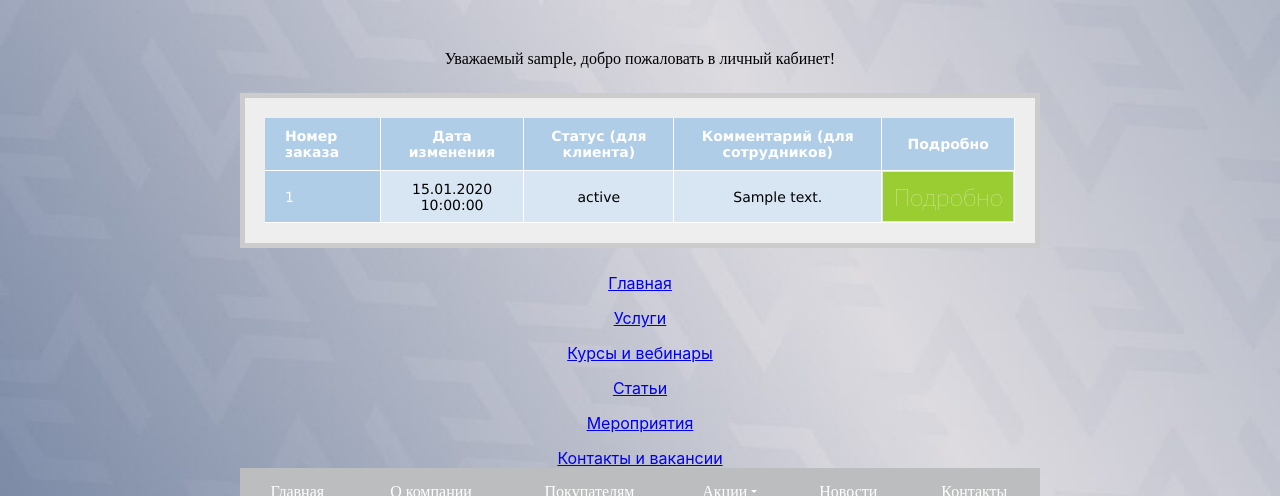
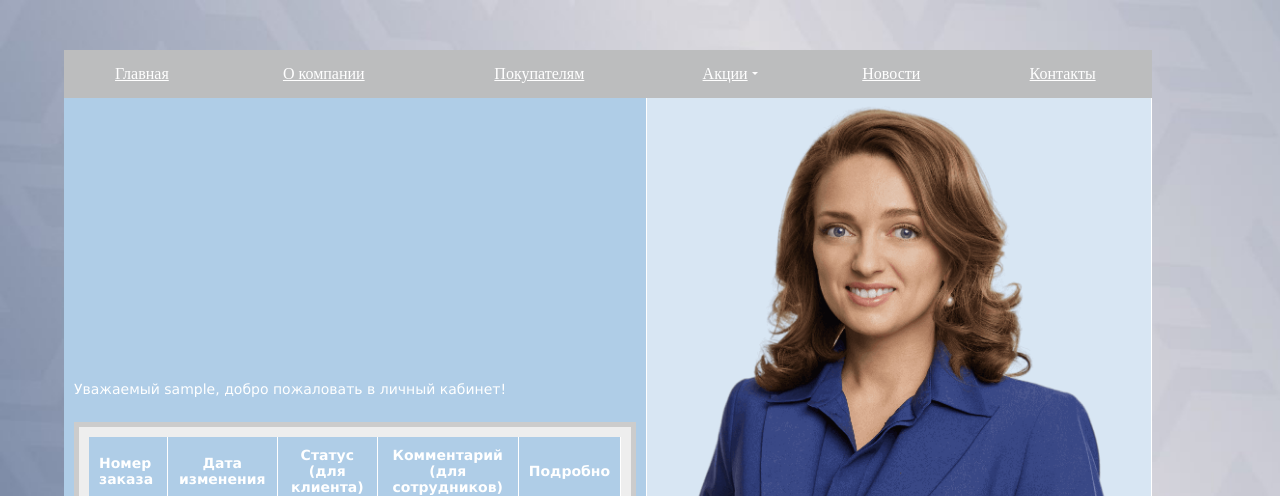
Before and after one commit to AlexeyPavlikhin/PersonalAccount, a PHP site: page /lk.php in a window 1280 px wide. Shown: the top 496 px of the page. Run offline with PHP 8.4, Linux system fonts and the light colour scheme; the visitor is signed in with stand-in values (Sample User, id 1); tables that the repository leaves empty or names only in its code hold one stand-in row (values such as "Sample post"); grey boxes are pictures that could not be loaded.

Commit message:
Имзменение стилей

```diff
--- a/lk.php
+++ b/lk.php
@@ -1,3 +1,27 @@
+<link rel="stylesheet" href="styles.css">
+<div class="menu">
+    <ul>
+        <li><a href="#">Главная</a></li>
+        <li><a href="#">О компании</a></li>
+        <li><a href="#">Покупателям</a></li>
+        <li>
+            <a class="menu-caret" href="#">Акции</a>
+            <ul>
+                <li><a href="#">Акция 1</a></li>
+                <li><a href="#">Акция 2</a></li>
+                <li><a href="#">Акция 3</a></li>
+                <li><a href="#">Акция 4</a></li>
+                <li><a href="#">Акция 5</a></li>
+            </ul>
+        </li>
+        <li><a href="#">Новости</a></li>
+        <li><a href="#">Контакты</a></li>
+    </ul>
+</div>
+<!--<div style="float: left; width: 50%; position: absolute ;">-->
+<table class='aaa'>
+    <tr class='aaa'>
+        <td class='aaa'>
 <?php
     session_start();
     include('config.php');
@@ -20,7 +44,9 @@
             echo "<td>" . $row["formated_row_creation_time"] . "</td>";
             echo "<td>" . $row["order_status"] . "</td>";
             echo "<td>" . $row["order_description"] . "</td>";
-            echo "<td> <button type='submit' name='detail' value='".$row["order_id"]."'>Подробно</button> </td>";
+        //echo "<td> <button type='submit' name='detail' value='".$row["order_id"]."'>Подробно</button> </td>";
+            echo "<td> <a href='lk.php?action=detail&id=".$row["order_id"]."'>Подробно</a> </td>";
+
             echo "</tr>";
         }
         echo "  </table>";
@@ -31,10 +57,11 @@
         if (isset($_GET['detail'])) {
             $_SESSION['detail_order_id'] = $_GET['detail'];
             header('Location: order_details.php');
+        }
 
-
-
-
+        if (isset($_GET['action']) && $_GET['action'] == 'detail') {
+            $_SESSION['detail_order_id'] = $_GET['id'];
+            header('Location: order_details.php');
         }
 
 
@@ -58,58 +85,15 @@
     }
 ?>
 
-<link rel="stylesheet" href="styles.css">
+<!--</div>-->
 
-<nav class="t450__menu">
-    <ul role="list" class="t450__list t-menu__list">
-        <li class="t450__list_item"> <a class="t-menu__link-item " href="/" data-menu-submenu-hook=""
-                data-menu-item-number="1">
-                Главная
-            </a> </li>
-        <li class="t450__list_item"> <a class="t-menu__link-item " href="/uslugi" data-menu-submenu-hook=""
-                data-menu-item-number="2">
-                Услуги
-            </a> </li>
-        <li class="t450__list_item"> <a class="t-menu__link-item " href="/kursy-i-vebinary" data-menu-submenu-hook=""
-                data-menu-item-number="3">
-                Курсы и&nbsp;вебинары
-            </a> </li>
-        <li class="t450__list_item"> <a class="t-menu__link-item " href="/articles" data-menu-submenu-hook=""
-                data-menu-item-number="4">
-                Статьи
-            </a> </li>
-        <li class="t450__list_item"> <a class="t-menu__link-item " href="/events" data-menu-submenu-hook=""
-                data-menu-item-number="5">
-                Мероприятия
-            </a> </li>
-        <li class="t450__list_item"> <a class="t-menu__link-item " href="/kontaktyi" data-menu-submenu-hook=""
-                data-menu-item-number="6">
-                Контакты и вакансии
-            </a> </li>
-    </ul>
-</nav>
-
-<div class="menu">
-    <ul>
-        <li><a href="#">Главная</a></li>
-        <li><a href="#">О компании</a></li>
-        <li><a href="#">Покупателям</a></li>
-        <li>
-            <a class="menu-caret" href="#">Акции</a>
-            <ul>
-                <li><a href="#">Акция 1</a></li>
-                <li><a href="#">Акция 2</a></li>
-                <li><a href="#">Акция 3</a></li>
-                <li><a href="#">Акция 4</a></li>
-                <li><a href="#">Акция 5</a></li>
-            </ul>
-        </li>
-        <li><a href="#">Новости</a></li>
-        <li><a href="#">Контакты</a></li>
-    </ul>
-</div>
-<div >
-    <img class="tn-atom__img"
-            src="https://static.tildacdn.com/tild3830-3137-4438-b536-396362626530/Mayya_1.png" alt=""
-            imgfield="tn_img_1694086384364"> </div>
-</div>
+</td>
+<td class='aaa'>
+    <!--<div style="width: 100%; position: relative; padding-left: 50%">-->
+    <!--<div style="width: 100%;>-->
+        <img src="Mayya_1.png" alt="" width="500">
+    <!--</div>-->
+    aaa
+</td>
+</tr>
+</table>
--- a/styles.css
+++ b/styles.css
@@ -1,10 +1,12 @@
 body {
     margin: 50px auto;
     text-align: center;
-    width: 800px;
+    width: 100%;
     background-image: url('fon-1-1_1.jpg');
     background-repeat: no-repeat;
     background-size: cover;
+    padding-left: 5%;
+    padding-right: 10%;
 }
 h1 {
     font-family: 'Passion One';
@@ -34,9 +36,9 @@ form {
 }
 form.table {
     margin: 25px auto;
-    padding: 20px;
+    padding: 10px;
     border: 5px solid #ccc;
-    width: 800px;
+    width: 100%;
     background: #eee;
 }
 div.form-element {
@@ -73,7 +75,7 @@ width: 100%;
 th, td:first-child {
 background: #AFCDE7;
 color: white;
-padding: 10px 20px;
+padding: 10px 10px;
 }
 th, td {
 border-style: solid;
@@ -257,83 +259,6 @@ bod {
   transform: scale(1.2);
 }
 
-.t450__menu_show.t450 {
-    -moz-transform: translate(0, 0);
-    -ms-transform: translate(0, 0);
-    -webkit-transform: translate(0, 0);
-    -o-transform: translate(0, 0);
-    transform: translate(0, 0);
-    z-index: 999999
-}
-.t450__menu_show.t450__overlay {
-    display: block;
-    z-index: 99999;
-    opacity: 1
-}
-.t450__menu__content {
-    position: fixed;
-    right: 15px;
-    z-index: 99998;
-    display: -webkit-flex;
-    display: -ms-flexbox;
-    display: flex;
-    -webkit-align-items: center;
-    -ms-flex-align: center;
-    align-items: center;
-    -webkit-justify-content: end;
-    -ms-flex-pack: end;
-    justify-content: end;
-    width: auto;
-    -webkit-transition: opacity ease-in-out 0.2s;
-    -moz-transition: opacity ease-in-out 0.2s;
-    -o-transition: opacity ease-in-out 0.2s;
-    transition: opacity ease-in-out 0.2s
-}
-.t450__menu__content.t450__beforeready {
-    opacity: 0;
-    z-index: -1
-}
-.t450__menu__content.t450__static {
-    position: relative !important;
-    top: auto !important;
-    right: auto !important;
-    left: auto !important;
-    margin-left: auto !important;
-    z-index: 1
-}
-.t450__list {
-    list-style-type: none;
-    margin: 0;
-    padding: 0 !important
-}
-
-.t450__list_item {
-    clear: both;
-    font-family: 'Inter', Arial, sans-serif;
-    font-size: 16px;
-    display: block;
-    margin: 0;
-    color: #0b1b35
-}
-
-.t450__list_item a {
-    margin-bottom: 15px;
-    display: inline-block
-}
-
-.t450__list_item a.t-menusub__link-item {
-    margin-bottom: 0
-}
-
-.t450__list_item:last-child a:not(.t978__menu-link) {
-    margin-bottom: 0 !important;
-    display: inline-block
-}
-
-.t450__list_item .t-active {
-    opacity: .7
-}
-
 .menu {
 	width: 100%;
 	display: table;
```
